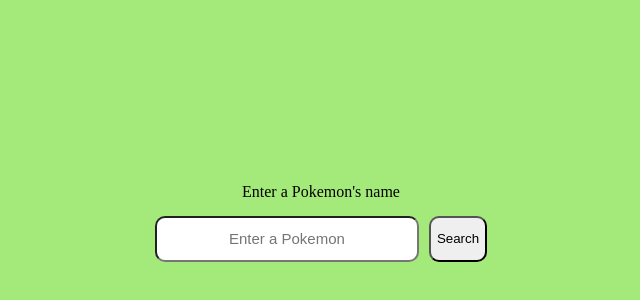
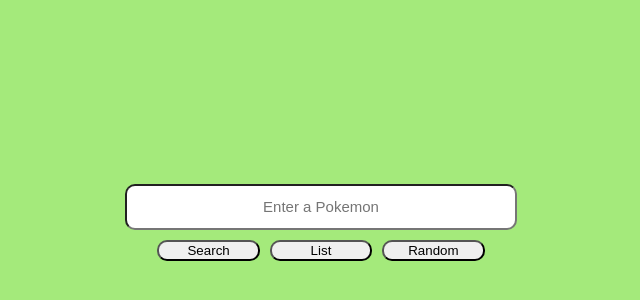
Before and after one commit to swatson9008/pokedexts, a React (Vite) app: page / in a window 1280 px wide. Shown: the part 178-478 px from the top of the page, without its empty margins (319-959 px from the left). Built offline with nearby package versions, Linux system fonts and the light colour scheme.

Commit message:
implementing more UI with styled components

```diff
--- a/src/pages/introPage.tsx
+++ b/src/pages/introPage.tsx
@@ -4,7 +4,6 @@ import { HomeContainer } from "../styles/homePageMain"
 export default function IntroPage(){
     return(
      <HomeContainer>
-        Enter a Pokemon's name
         <SearchBox />
      </HomeContainer>
     )
--- a/src/pages/searchBox.tsx
+++ b/src/pages/searchBox.tsx
@@ -4,6 +4,7 @@ import { useNavigate } from "react-router-dom";
 import { usePokemonData } from "./pokemonContext";
 import { ButtonContainer } from "../styles/normalButtons";
 import { SearchBoxStyle } from "../styles/searchBox";
+import { SearchContainer } from "../styles/searchContainer";
 
 export default function SearchBox() {
   const [pokeSearch, setSearch] = useState<string>("");
@@ -29,15 +30,19 @@ export default function SearchBox() {
 
   return (
     <div className="searchMain">
-      <div className="searchContainer">
+      <SearchContainer>
         <SearchBoxStyle
           type="text"
           id="searchInput"
           placeholder="Enter a Pokemon"
           onChange={handleInputChange}
         />
-        <ButtonContainer onClick={handleSearch}>Search</ButtonContainer>
-      </div>
+        <div>
+          <ButtonContainer onClick={handleSearch}>Search</ButtonContainer>
+          <ButtonContainer>List</ButtonContainer>
+          <ButtonContainer>Random</ButtonContainer>
+        </div>
+      </SearchContainer>
     </div>
   );
 }
--- a/src/styles/homePageMain.ts
+++ b/src/styles/homePageMain.ts
@@ -6,12 +6,10 @@ display: flex;
 flex-direction: column;
 align-items: center;
 height: 100vh;
+width: 100%;
 justify-content: center;
 gap: 15px;
 
-> div > div {
-    display: flex;
-    gap: 10px;
-}
+
 
 `
--- a/src/styles/normalButtons.ts
+++ b/src/styles/normalButtons.ts
@@ -3,4 +3,5 @@ import styled from "styled-components";
 export const ButtonContainer = styled.button`
 
 border-radius: 10px;
+width: 8vw;
 `
--- a/src/styles/searchBox.ts
+++ b/src/styles/searchBox.ts
@@ -4,7 +4,11 @@ export const SearchBoxStyle = styled.input`
 
 border-radius: 10px;
 height: 5vh;
-width: 20vw;
+width: 30vw;
 text-align: center;
 font-size: 15px;
+
+&:focus::placeholder {
+    color: transparent;
+  }
 `
--- /dev/null
+++ b/src/styles/searchContainer.ts
@@ -0,0 +1,17 @@
+import styled from "styled-components";
+
+export const SearchContainer = styled.div`
+
+display: flex;
+flex-direction: column;
+gap: 10px;
+
+> div {
+    display: flex;
+    gap: 10px;
+    align-items: center;
+    justify-content: center;
+
+}
+
+`
```
